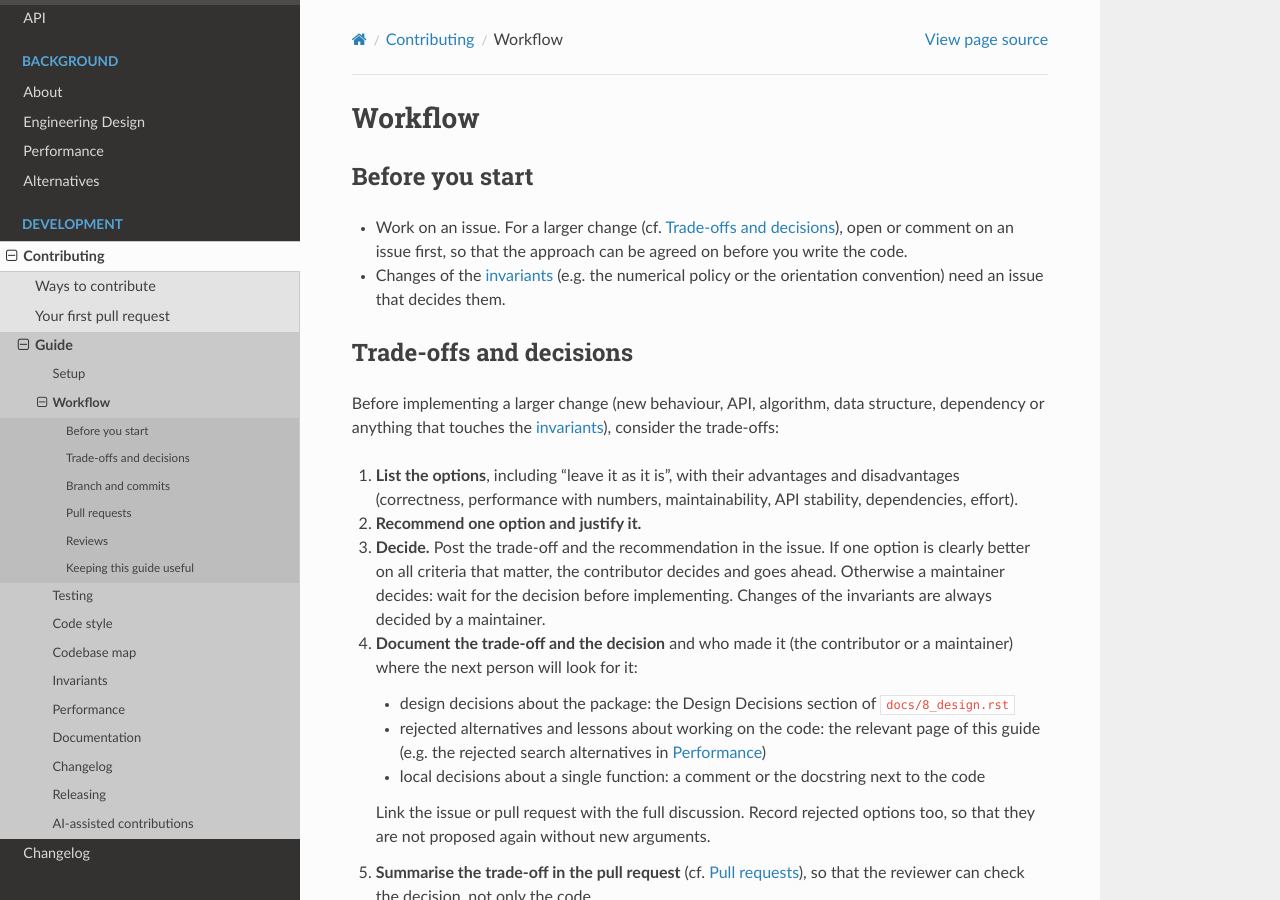
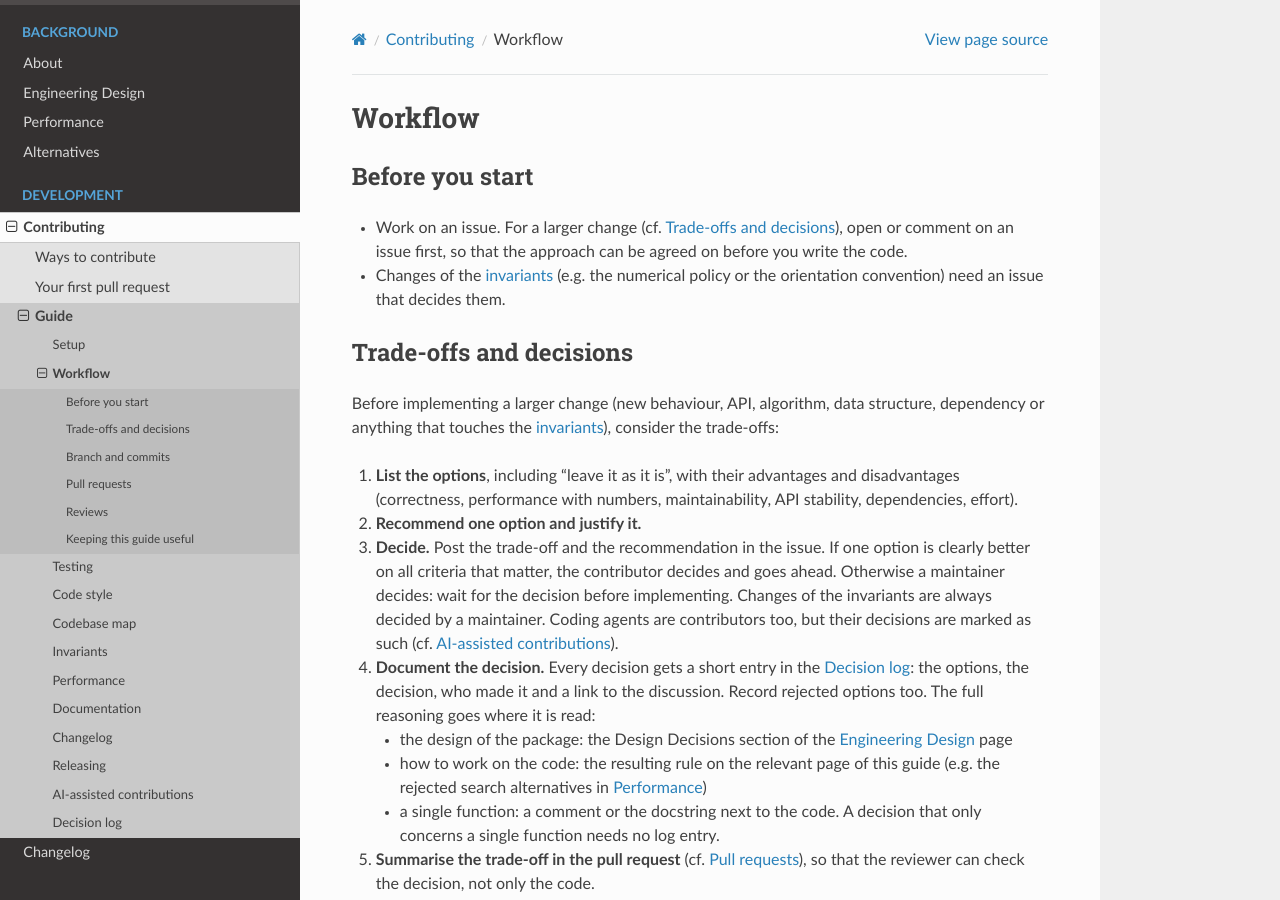
Before and after one commit to jannikmi/extremitypathfinder, a Sphinx documentation site: the page built from docs/contributing/workflow.md, in a window 1280 px wide and 900 px high. Built offline with Sphinx 7.4.7 and the Read the Docs theme 3.1.0, drawn with Linux system fonts in a browser that asks for light colours.

Commit message:
docs: decision log for decided trade-offs, agents are contributors
Every decided trade-off gets a short entry in docs/contributing/decisions.md
(options, decision, who decided, links). The full reasoning stays where it
is read: the design page, a guide page or the code. Decisions made by an
agent without a maintainer are marked as such. The AI page states that
agents are contributors and its rules are additions, not a separate set.

Co-Authored-By: Claude Opus 5.5 <noreply@anthropic.com>
Claude-Session: https://claude.ai/code/session_01XJqV78ETrdMKVGz8kXfhy8

```diff
--- a/CHANGELOG.rst
+++ b/CHANGELOG.rst
@@ -43,7 +43,7 @@ internal:
 - contributing guide for human and AI contributors in Markdown: ``CONTRIBUTING.md`` with topic pages in
   ``docs/contributing/`` (rendered with MyST), ``AGENTS.md`` and ``CLAUDE.md`` for coding agents,
   pull request and issue templates, ``make check`` for a quick check before committing,
-  rules for considering, deciding and documenting the trade-offs of larger changes.
+  rules for considering, deciding and documenting the trade-offs of larger changes, decision log.
 
 
 3.0.0 (2026-10-29)
--- a/docs/8_design.rst
+++ b/docs/8_design.rst
@@ -511,6 +511,8 @@ Diagonally adjacent blocked cells produce polygons (or a polygon) touching at a
 Design Decisions
 ================
 
+The decisions with the rejected options and who made them are listed in the :doc:`decision log <contributing/decisions>`.
+
 Precompute once, query many times
 ---------------------------------
 
--- a/docs/contributing/workflow.md
+++ b/docs/contributing/workflow.md
@@ -19,15 +19,16 @@ touches the [invariants](invariants.md)), consider the trade-offs:
    If one option is clearly better on all criteria that matter, the contributor decides and goes ahead.
    Otherwise a maintainer decides: wait for the decision before implementing.
    Changes of the invariants are always decided by a maintainer.
-4. **Document the trade-off and the decision** and who made it (the contributor or a maintainer)
-   where the next person will look for it:
-   - design decisions about the package: the Design Decisions section of `docs/8_design.rst`
-   - rejected alternatives and lessons about working on the code: the relevant page of this guide
+   Coding agents are contributors too, but their decisions are marked as such
+   (cf. [AI-assisted contributions](ai-assisted-contributions.md#for-agents)).
+4. **Document the decision.** Every decision gets a short entry in the [Decision log](decisions.md):
+   the options, the decision, who made it and a link to the discussion. Record rejected options too.
+   The full reasoning goes where it is read:
+   - the design of the package: the Design Decisions section of the [Engineering Design](../8_design.rst) page
+   - how to work on the code: the resulting rule on the relevant page of this guide
      (e.g. the rejected search alternatives in [Performance](performance.md#shortest-path-search))
-   - local decisions about a single function: a comment or the docstring next to the code
-
-   Link the issue or pull request with the full discussion. Record rejected options too,
-   so that they are not proposed again without new arguments.
+   - a single function: a comment or the docstring next to the code. A decision that only concerns
+     a single function needs no log entry.
 5. **Summarise the trade-off in the pull request** (cf. [Pull requests](#pull-requests)), so that the reviewer can
    check the decision, not only the code.
 
```
Also changed, not shown: AGENTS.md (+3 -2 lines), CONTRIBUTING.md (+1 -0 lines), docs/5_contributing.md (+1 -0 lines), docs/contributing/ai-assisted-contributions.md (+8 -2 lines), docs/contributing/decisions.md (added, +47 -0 lines), .github/PULL_REQUEST_TEMPLATE.md.
